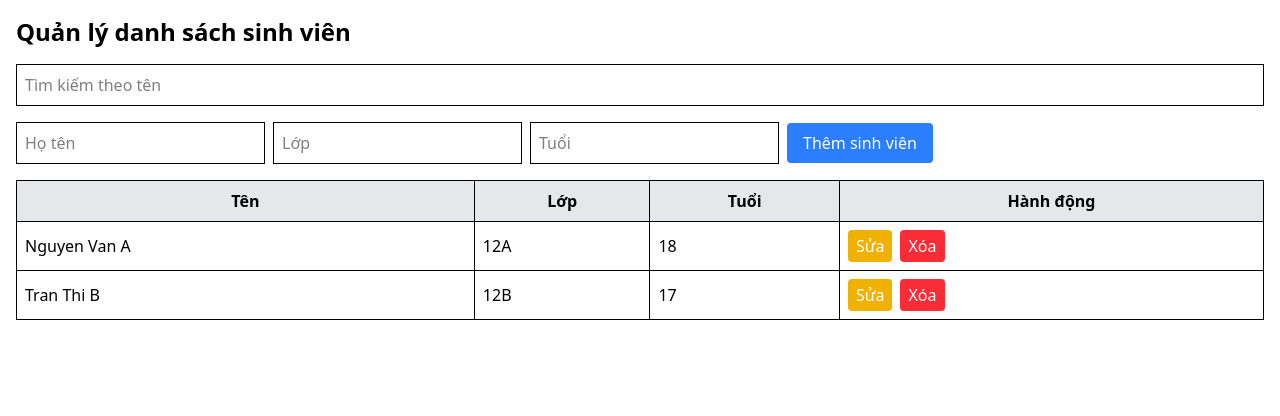
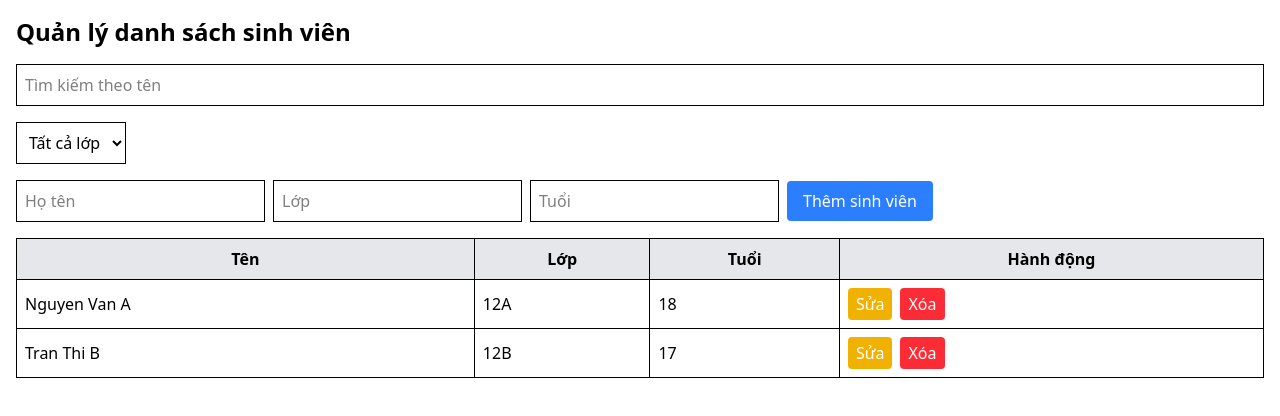
Before and after one commit to QuynhLe212/LeNguyenQuynh_22657871, a React (Vite) app: page / in a window 1280 px wide. Shown: the top 416 px of the page. Built offline with nearby package versions, Linux system fonts and the light colour scheme.

Commit message:
feat: lọc sinh viên theo lớp

```diff
--- a/src/App.jsx
+++ b/src/App.jsx
@@ -3,6 +3,7 @@ import StudentList from './components/StudentList';
 import AddStudent from './components/AddStudent';
 import EditStudent from './components/EditStudent';
 import SearchStudent from './components/SearchStudent';
+import FilterClass from './components/FilterClass';
 import './index.css';
 
 function App() {
@@ -12,6 +13,7 @@ function App() {
   ]);
   const [editingStudent, setEditingStudent] = useState(null);
   const [searchTerm, setSearchTerm] = useState('');
+  const [selectedClass, setSelectedClass] = useState('');
 
   const handleAddStudent = (newStudent) => {
     setStudents([...students, { id: students.length + 1, ...newStudent }]);
@@ -32,14 +34,17 @@ function App() {
     setEditingStudent(null);
   };
 
-  const filteredStudents = students.filter((student) =>
-    student.name.toLowerCase().includes(searchTerm.toLowerCase())
-  );
+  const filteredStudents = students
+    .filter((student) =>
+      student.name.toLowerCase().includes(searchTerm.toLowerCase())
+    )
+    .filter((student) => (selectedClass ? student.class === selectedClass : true));
 
   return (
     <div className="container mx-auto p-4">
       <h1 className="text-2xl font-bold mb-4">Quản lý danh sách sinh viên</h1>
       <SearchStudent onSearch={setSearchTerm} />
+      <FilterClass students={students} onFilter={setSelectedClass} />
       <AddStudent onAdd={handleAddStudent} />
       {editingStudent && (
         <EditStudent student={editingStudent} onUpdate={handleUpdateStudent} />
--- /dev/null
+++ b/src/components/FilterClass.jsx
@@ -0,0 +1,19 @@
+function FilterClass({ students, onFilter }) {
+    const classes = [...new Set(students.map((student) => student.class))];
+
+    return (
+      <select
+        onChange={(e) => onFilter(e.target.value)}
+        className="border p-2 mb-4"
+      >
+        <option value="">Tất cả lớp</option>
+        {classes.map((cls) => (
+          <option key={cls} value={cls}>
+            {cls}
+          </option>
+        ))}
+      </select>
+    );
+  }
+
+  export default FilterClass;
```
Also changed, not shown: minhchung/image copy 11.png (added), minhchung/image copy 12.png (added).
